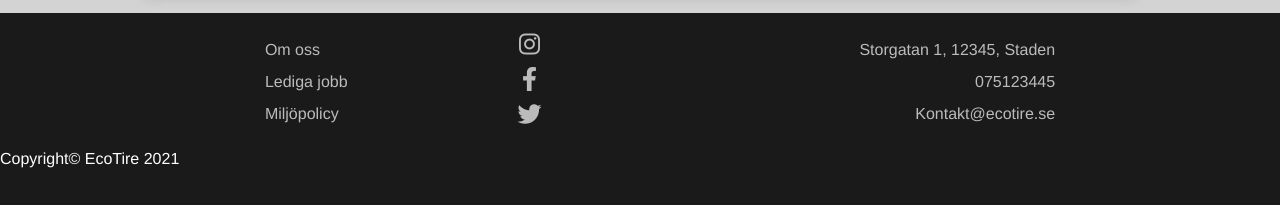
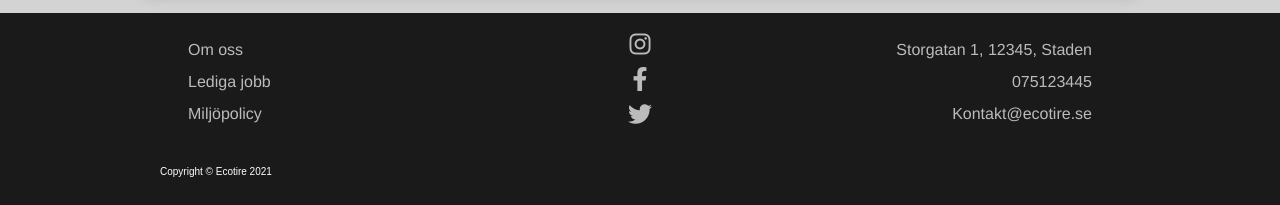
Before and after one commit to Esanic/ecotire, a plain HTML site: page index.html in a window 1280 px wide. Shown: the part 1119-1324 px from the top of the page. Drawn offline with Linux system fonts and the light colour scheme.

Commit message:
Uppdaterat CSS i sidfoten till att visa copyright korrekt samt åtgärdat felaktigt borttagen bredd på flex-selektorerna i sidfoten

```diff
--- a/index.html
+++ b/index.html
@@ -98,7 +98,7 @@
           </ul>
         </div>
       </div>
-      <div class="copy">Copyright&copy EcoTire 2021</div>
+      <div class="copy">Copyright &copy Ecotire 2021</div>
     </section>
   </body>
 </html>
--- a/mystylesheet.css
+++ b/mystylesheet.css
@@ -136,6 +136,7 @@ a {
   list-style: none;
   font-size: 1rem;
   color: rgba(255, 255, 255, 0.705);
+  padding: 0;
 }
 
 .footer .container ul,
@@ -147,6 +148,7 @@ a:visited {
   margin: auto;
   text-align: left;
   line-height: 2rem;
+  width: 40%;
 }
 .footer .container .socials {
   margin: auto;
@@ -157,6 +159,7 @@ a:visited {
   margin: auto;
   text-align: right;
   line-height: 2rem;
+  width: 40%;
 }
 
 .footer .container .socials a {
@@ -176,12 +179,14 @@ a:visited {
 .footer .container .list2 {
   float: left;
   text-align: right;
-  width: 40%;
   line-height: 2rem;
 }
 .footer .copy {
   width: 75%;
   color: white;
+  margin: auto;
+  font: 10px arial;
+  padding-top: 1rem;
 }
 .copy p {
   margin: 0;
```
